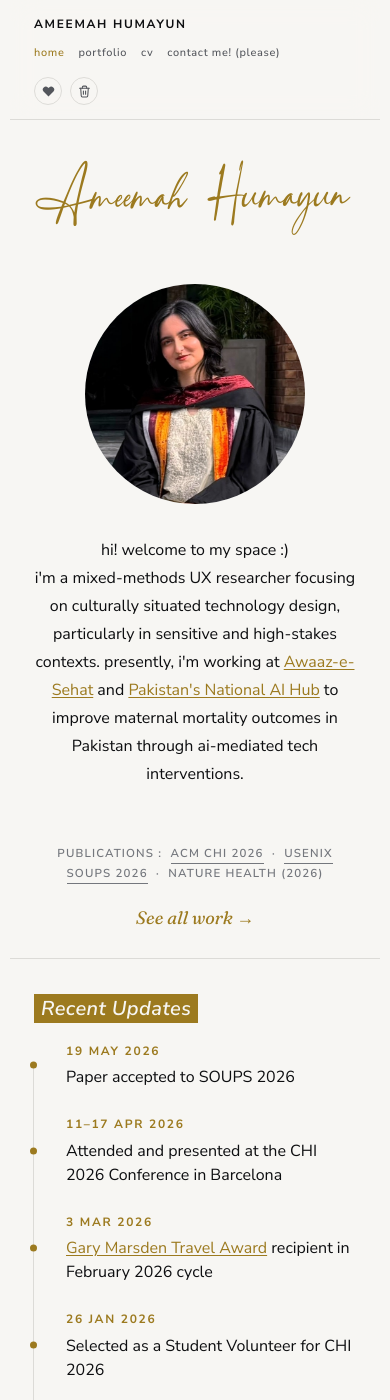
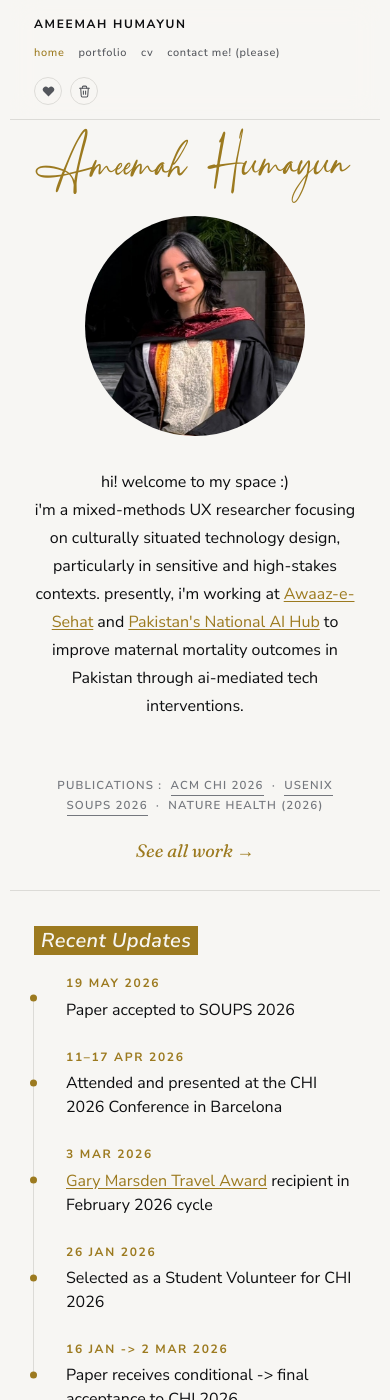
Before and after one commit to ameemahumayun/ameemahumayun.github.io, a Jekyll site: the page built from index.html, in a window 390 px wide and 1400 px high. Built offline with Jekyll 4.4.1, drawn with Linux system fonts in a browser that asks for light colours.

Commit message:
Close the mobile gap between the name and the portrait/intro
The name's margins are tuned inline in index.html against the desktop
two-column row; in the stacked mobile layout that left a ~67px gap
below it before the circular portrait even started. Part of that was
invisible: the signature's own translateY(-24.5px) in base.css shifts
it up visually without shrinking the layout space still reserved below
it, so the real gap always read bigger than the margin value alone
would suggest. Overrides the inline margins at the same breakpoint
that already stacks the layout, cutting the gap to ~31px.

Co-Authored-By: Claude Sonnet 5 <noreply@anthropic.com>
Claude-Session: https://claude.ai/code/session_01RCzM7zTsD8mFw1QLJ4sgHP

```diff
--- a/assets/css/components.css
+++ b/assets/css/components.css
@@ -247,6 +247,17 @@
   .hero--profile .hero__row { flex-direction: column; align-items: center; gap: var(--space-4); }
   .hero--profile .hero__text { text-align: center; }
   .hero__avatar-frame { order: -1; width: 220px; transform: none; }
+  /* index.html sets the name's desktop margins inline (tuned against the
+     two-column row, which doesn't exist in this stacked layout) — override
+     with !important since nothing less specific beats an inline style.
+     The signature's own translateY(-24.5px) (base.css) shifts it up
+     visually without shrinking the flow space reserved below it, so the
+     gap this margin alone implies always reads larger than the number
+     suggests; cut further to actually close it on a small screen. */
+  .hero__name {
+    margin-top: 0.5rem !important;
+    margin-bottom: 0.5rem !important;
+  }
   .hero--profile .eyebrow-rule {
     white-space: normal;
     font-size: 11.5px;
```
